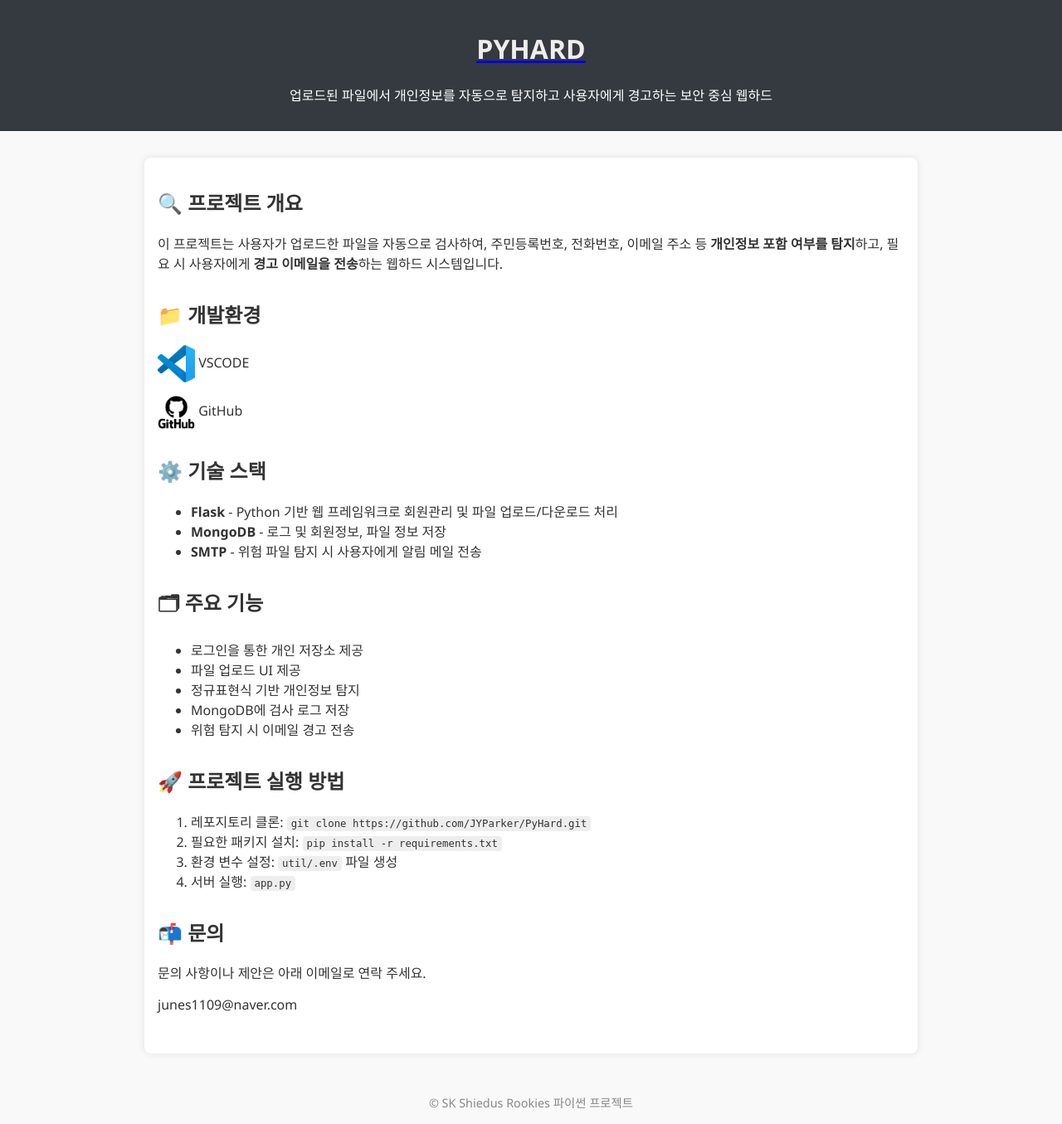
After one commit to JYParker/PyHard, a Flask app: page /intro in a window 1280 px wide. The commit adds this page. Shown: the whole page at 83% size. Run offline with Flask 3, Linux system fonts and the light colour scheme.

Commit message:
소개 페이지 구현

```diff
--- a/app.py
+++ b/app.py
@@ -43,6 +43,10 @@ def index():
 
 #    # is_logged_in 변수와 dummy_files 전달
 #    return render_template('main.html', files=dummy_files, is_logged_in=is_logged_in)
+
+@app.route("/intro")
+def intro():
+    return render_template("intro.html")
 
 # 로그인 페이지 렌더링
 @app.route('/login')
--- /dev/null
+++ b/requirements.txt
@@ -0,0 +1,5 @@
+Flask==3.1.2
+bcrypt==4.3.0
+Werkzeug==3.1.3
+pymongo==4.15.0
+openpyxl==3.1.5
--- a/templates/header.html
+++ b/templates/header.html
@@ -5,6 +5,7 @@
         </a>
     </div>
     <div class="user-actions">
+        <a href="/intro">PYHARD란?</a>
         {% if is_logged_in %}
         <a href="/logout">로그아웃</a>
         {% else %}
--- /dev/null
+++ b/templates/intro.html
@@ -0,0 +1,117 @@
+<!DOCTYPE html>
+<html lang="ko">
+<head>
+    <meta charset="UTF-8">
+    <meta name="viewport" content="width=device-width, initial-scale=1.0">
+    <title>PYHARD</title>
+    <style>
+        body {
+            font-family: 'Segoe UI', sans-serif;
+            margin: 0;
+            padding: 0;
+            background-color: #f9f9f9;
+            color: #333;
+        }
+        header {
+            background-color: #343a40;
+            padding: 1rem;
+            text-align: center;
+            color: white;
+        }
+        main {
+            max-width: 900px;
+            margin: 2rem auto;
+            padding: 1rem;
+            background: white;
+            border-radius: 8px;
+            box-shadow: 0 0 8px rgba(0,0,0,0.1);
+        }
+        h1 {
+            color: #eee;
+        }
+        h2 {
+            color: #333;
+        }
+        section {
+            margin-bottom: 2rem;
+        }
+        code {
+            background: #eee;
+            padding: 2px 5px;
+            border-radius: 4px;
+            font-size: 0.95em;
+        }
+        footer {
+            text-align: center;
+            padding: 1rem;
+            font-size: 0.9em;
+            color: #888;
+        }
+    </style>
+</head>
+<body>
+
+<header>
+    <a href="/">
+    <h1>PYHARD</h1></a>
+    <p>업로드된 파일에서 개인정보를 자동으로 탐지하고 사용자에게 경고하는 보안 중심 웹하드</p>
+</header>
+
+<main>
+    <section>
+        <h2>🔍 프로젝트 개요</h2>
+        <p>
+            이 프로젝트는 사용자가 업로드한 파일을 자동으로 검사하여, 주민등록번호, 전화번호, 이메일 주소 등 <strong>개인정보 포함 여부를 탐지</strong>하고,
+            필요 시 사용자에게 <strong>경고 이메일을 전송</strong>하는 웹하드 시스템입니다.
+        </p>
+    </section>
+
+    <section>
+        <h2>📁 개발환경 </h2>
+        <p><img src="../static/vscode.jpg" alt="vscode" style="width: 45px; vertical-align: middle;">  VSCODE</p>
+        <p><img src="../static/github.png" alt="github" style="width: 45px; vertical-align: middle;">  GitHub</p>
+    </section>
+
+    <section>
+        <h2>⚙️ 기술 스택</h2>
+        <ul>
+            <li><strong>Flask</strong> - Python 기반 웹 프레임워크로 회원관리 및 파일 업로드/다운로드 처리</li>
+            <li><strong>MongoDB</strong> - 로그 및 회원정보, 파일 정보 저장</li>
+            <li><strong>SMTP</strong> - 위험 파일 탐지 시 사용자에게 알림 메일 전송</li>
+        </ul>
+    </section>
+
+    <section>
+        <h2>🗂 주요 기능</h2>
+        <ul>
+            <li>로그인을 통한 개인 저장소 제공</li>
+            <li>파일 업로드 UI 제공</li>
+            <li>정규표현식 기반 개인정보 탐지</li>
+            <li>MongoDB에 검사 로그 저장</li>
+            <li>위험 탐지 시 이메일 경고 전송</li>
+        </ul>
+    </section>
+
+    <section>
+        <h2>🚀 프로젝트 실행 방법</h2>
+        <ol>
+            <li>레포지토리 클론: <code>git clone https://github.com/JYParker/PyHard.git</code></li>
+            <li>필요한 패키지 설치: <code>pip install -r requirements.txt</code></li>
+            <li>환경 변수 설정: <code>util/.env</code> 파일 생성</li>
+            <li>서버 실행: <code>app.py</code></li>
+        </ol>
+    </section>
+
+    <section>
+        <h2>📬 문의</h2>
+        <p>문의 사항이나 제안은 아래 이메일로 연락 주세요.</p>
+        <p>junes1109@naver.com</p>
+    </section>
+</main>
+
+<footer>
+    &copy; SK Shiedus Rookies 파이썬 프로젝트
+</footer>
+
+</body>
+</html>
```
Also changed, not shown: static/github.png (added), static/vscode.jpg (added).
